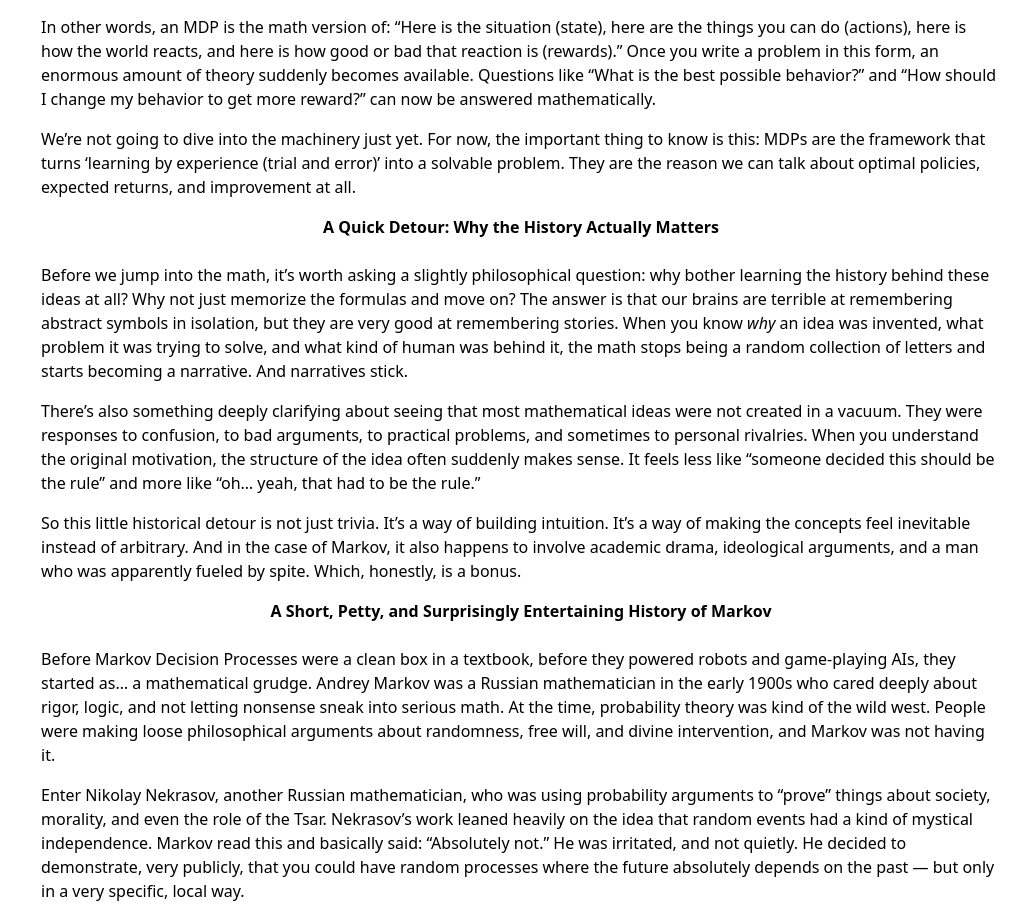
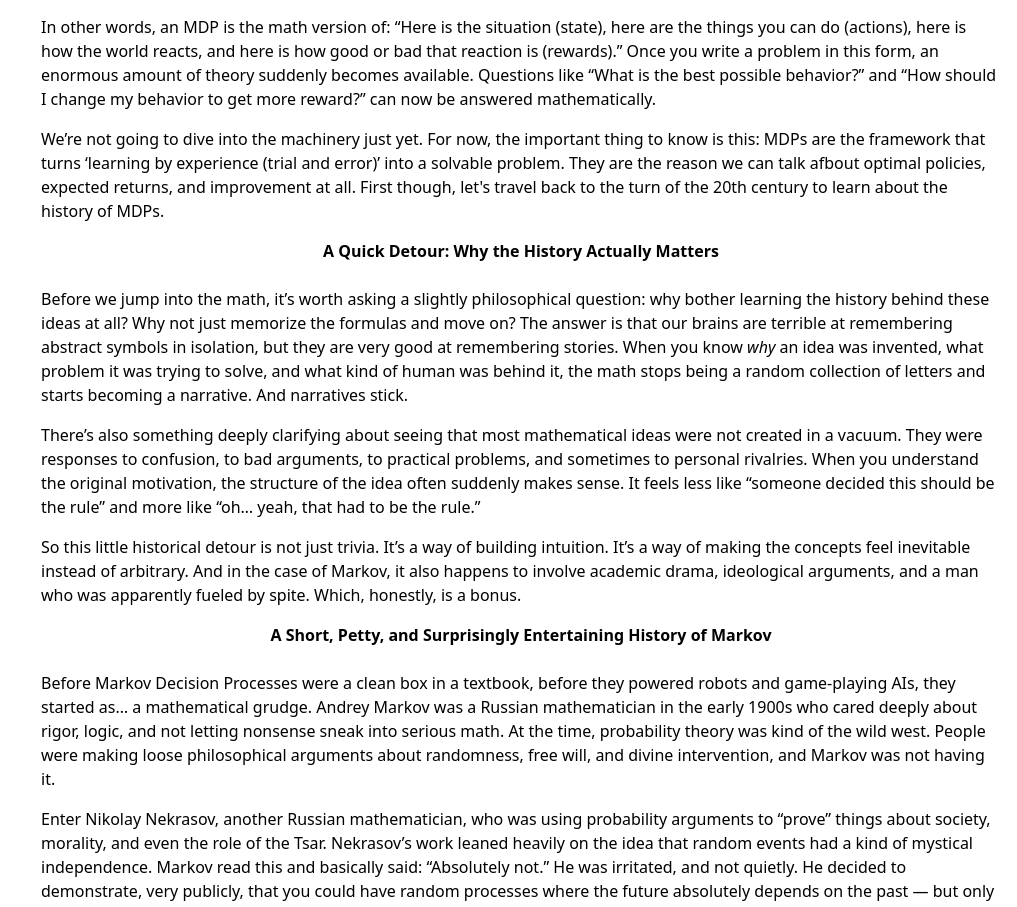
Before and after one commit to WilliamGiammona/learning-ai, a Next.js app: page /reinforcement-learning in a window 1280 px wide. Shown: the part 5220-6127 px from the top of the page, without its empty margins (263-1280 px from the left). Built offline with nearby package versions, Linux system fonts and the light colour scheme.

Commit message:
continuing introduction

```diff
--- a/app/reinforcement-learning/page.tsx
+++ b/app/reinforcement-learning/page.tsx
@@ -563,8 +563,10 @@ export default function ReinforcementLearningPage() {
               We’re not going to dive into the machinery just yet. For now, the
               important thing to know is this: MDPs are the framework that turns
               ‘learning by experience (trial and error)’ into a solvable
-              problem. They are the reason we can talk about optimal policies,
-              expected returns, and improvement at all.
+              problem. They are the reason we can talk afbout optimal policies,
+              expected returns, and improvement at all. First though, let's
+              travel back to the turn of the 20th century to learn about the
+              history of MDPs.
             </p>
 
             <p className="mb-4">
```
